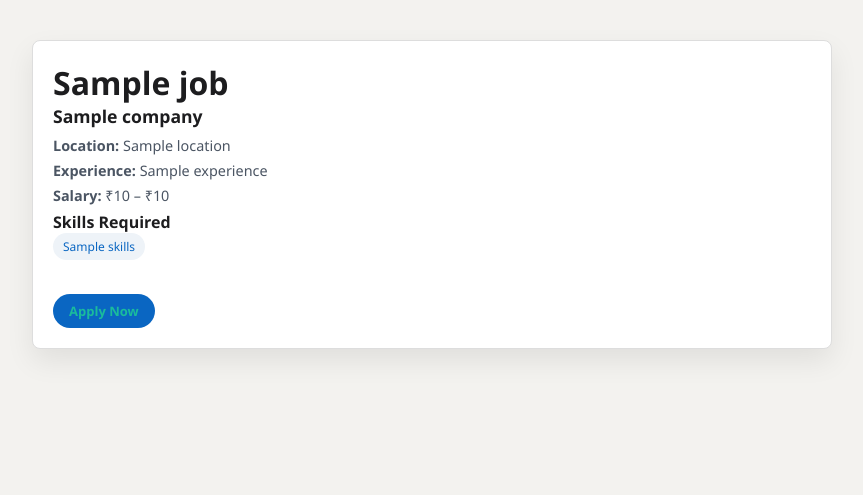
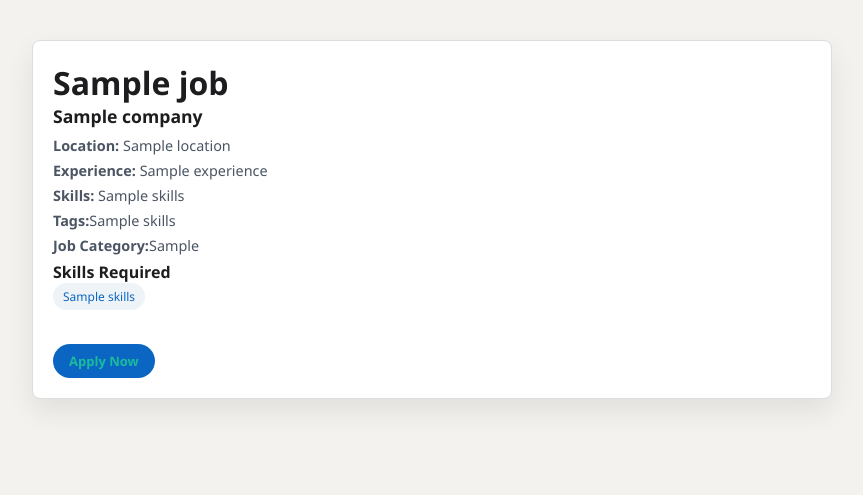
Before and after one commit to SagarKarosiya/JobsInside, a Flask app: template templates/job_detail.html in a window 1280 px wide. Shown: the top 495 px of the page, without its empty margins (208-1071 px from the left). Run offline with Flask 3, Linux system fonts and the light colour scheme; the template is opened without the code that fills it: most values are stand-ins (such as "Sample title", 1, 10 or a date in 2020).

Commit message:
Add files via upload

```diff
--- a/templates/job_detail.html
+++ b/templates/job_detail.html
@@ -12,7 +12,9 @@
 
     <p><b>Location:</b> {{ job.location }}</p>
     <p><b>Experience:</b> {{ job.experience }}</p>
-    <p><b>Salary:</b> ₹{{ job.salary_min }} – ₹{{ job.salary_max }}</p>
+    <p><b>Skills:</b> {{ job.skills }}</p>
+    <p><b>Tags:</b>{{job.skills}}
+    <p><b>Job Category:</b>{{job.job_category}}
 
     <h4>Skills Required</h4>
     <div class="job-tags">
```
Also changed, not shown: templates/jobs.html (+5 -2 lines).
